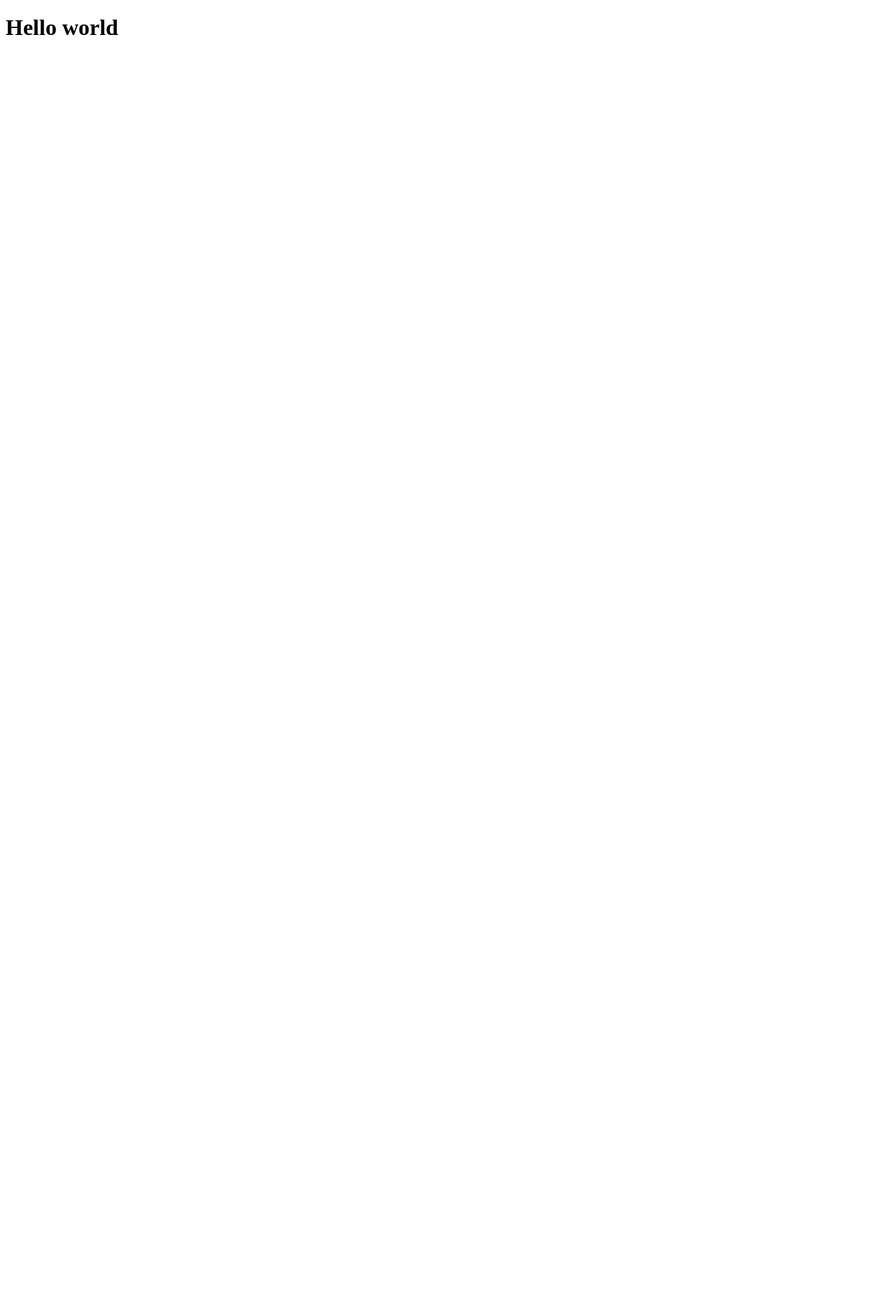
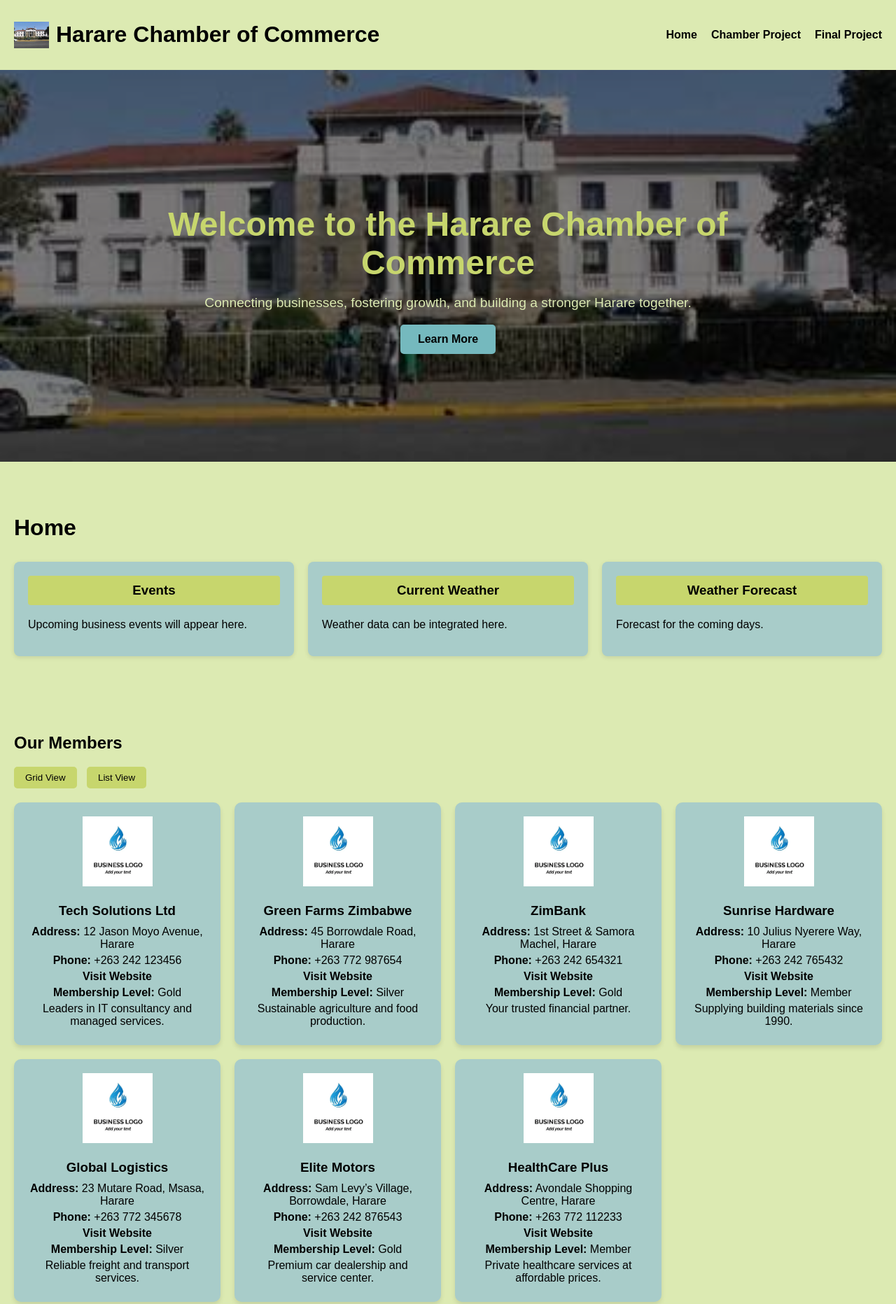
Before and after one commit to Mufaro08/WDD231, a plain HTML site: page chamber/directory.html in a window 1280 px wide. Shown: the top 1864 px of the page at 70% size. Before the commit the page ends 800 px from the top, so only its background shows below. Drawn offline with Linux system fonts and the light colour scheme.

Commit message:
Directory 1

```diff
--- /dev/null
+++ b/chamber/data/members.json
@@ -0,0 +1,65 @@
+[
+  {
+    "name": "Tech Solutions Ltd",
+    "address": "12 Jason Moyo Avenue, Harare",
+    "phone": "+263 242 123456",
+    "website": "https://www.techsolutions.co.zw",
+    "image": "logo.webp",
+    "membershipLevel": 3,
+    "info": "Leaders in IT consultancy and managed services."
+  },
+  {
+    "name": "Green Farms Zimbabwe",
+    "address": "45 Borrowdale Road, Harare",
+    "phone": "+263 772 987654",
+    "website": "https://www.greenfarms.co.zw",
+    "image": "logo.webp",
+    "membershipLevel": 2,
+    "info": "Sustainable agriculture and food production."
+  },
+  {
+    "name": "ZimBank",
+    "address": "1st Street & Samora Machel, Harare",
+    "phone": "+263 242 654321",
+    "website": "https://www.zimbank.co.zw",
+    "image": "logo.webp",
+    "membershipLevel": 3,
+    "info": "Your trusted financial partner."
+  },
+  {
+    "name": "Sunrise Hardware",
+    "address": "10 Julius Nyerere Way, Harare",
+    "phone": "+263 242 765432",
+    "website": "https://www.sunrisehardware.co.zw",
+    "image": "logo.webp",
+    "membershipLevel": 1,
+    "info": "Supplying building materials since 1990."
+  },
+  {
+    "name": "Global Logistics",
+    "address": "23 Mutare Road, Msasa, Harare",
+    "phone": "+263 772 345678",
+    "website": "https://www.globallogistics.co.zw",
+    "image": "logo.webp",
+    "membershipLevel": 2,
+    "info": "Reliable freight and transport services."
+  },
+  {
+    "name": "Elite Motors",
+    "address": "Sam Levy’s Village, Borrowdale, Harare",
+    "phone": "+263 242 876543",
+    "website": "https://www.elitemotors.co.zw",
+    "image": "logo.webp",
+    "membershipLevel": 3,
+    "info": "Premium car dealership and service center."
+  },
+  {
+    "name": "HealthCare Plus",
+    "address": "Avondale Shopping Centre, Harare",
+    "phone": "+263 772 112233",
+    "website": "https://www.healthcareplus.co.zw",
+    "image": "logo.webp",
+    "membershipLevel": 1,
+    "info": "Private healthcare services at affordable prices."
+  }
+]
--- a/chamber/directory.html
+++ b/chamber/directory.html
@@ -10,17 +10,116 @@
     <meta property="og:description" content="This is a Directory page for he chamber of Commerce">
     <meta property="og:url" content="https://mufaro08.github.io/WDD231/chamber/directory.html">
     <meta property="og:image" content="/favicon/city_hall.jpg">
+    <meta property="og:image:width" content="398">
+    <meta property="og:image:height" content="299x">
     <meta property="og:type" content="website">
     <meta property="twitter:title" content="Directory">
     <meta property="twitter:description" content="This is a Directory page for he chamber of Commerce">
     <meta property="twitter:url" content="https://mufaro08.github.io/WDD231/chamber/directory.html">
-    <meta property="twitter:image" content="/favicon/city_hall.jpg">
+    <meta property="twitter:image" content="./favicon/city_hall.jpg">
     <meta property="twitter:type" content="website">
+    <link rel="stylesheet" href="https://cdnjs.cloudflare.com/ajax/libs/font-awesome/7.0.1/css/all.min.css">
+    <link rel="stylesheet" href="./styles/style.css">
+    <link rel="stylesheet" href="https://cdnjs.cloudflare.com/ajax/libs/font-awesome/6.5.0/css/all.min.css">
+    <script src="./scripts/script.js" defer></script>
+
     <title>Directory</title>
 
 </head>
 <body>
-    <h1>Hello world</h1>
+    <header>
+        <div class="container1">
+            <div class="logo">
+            <img src="./images/city_hall.jpg" alt="Harare Chamber of Commerce Logo">
+            <h1>Harare Chamber of Commerce</h1>
+            </div>
+
+            <div class="menu-toggle" id="menu-toggle">
+            <i class="fas fa-bars"></i>
+            </div>
+
+            <nav id="nav-menu">
+            <ul>
+                <li><a href="#">Home</a></li>
+                <li><a href="#">Chamber Project</a></li>
+                <li><a href="#">Final Project</a></li>
+            </ul>
+            </nav>
+        </div>
+    </header>
+
+    <main>
+        <section class="hero">
+            <div class="hero-overlay"></div>
+            <div class="hero-content">
+                <h1>Welcome to the Harare Chamber of Commerce</h1>
+                <p>Connecting businesses, fostering growth, and building a stronger Harare together.</p>
+                <a href="#about">Learn More</a>
+            </div>
+        </section>
+
+        <section class="home">
+            <h2 class="home-heading">Home</h2>
+            <div class="home-container">
+
+                <div class="home-column">
+                <h3>Events</h3>
+                <p>Upcoming business events will appear here.</p>
+                </div>
+
+                <div class="home-column">
+                <h3>Current Weather</h3>
+                <p>Weather data can be integrated here.</p>
+                </div>
+
+                <div class="home-column">
+                <h3>Weather Forecast</h3>
+                <p>Forecast for the coming days.</p>
+                </div>
+            </div>
+        </section>
+
+
+        <section id="members">
+            <h2>Our Members</h2>
+
+            <div class="view-toggle">
+                <button id="grid-view">Grid View</button>
+                <button id="list-view">List View</button>
+            </div>
+
+            <div id="members-container" class="grid"></div>
+        </section>
+
+
+
+    </main>
+
+    <footer>
+        <div class="footer-container">
+      <div class="footer-column">
+        <strong>Harare Chamber of Commerce</strong>
+        <p> 155 Fife Street, Harare, Zimbabwe</p>
+        <p>info@hararecc.com</p>
+        <p>+263 778 684 558</p>
+      </div>
+
+      <div class="footer-column">
+        <div class="social-links">
+          <a href="https://youtube.com" ><i class="fab fa-facebook-f"></i></a>
+          <a href="https://twitter.com" target="_blank"><i class="fab fa-linkedin"></i></a>
+          <a href="www.linkedin.com/in/mufaro-maz-3890807a"><i class="fab fa-linkedin"></i></a>
+        </div>
+      </div>
+
+      <div class="footer-column">
+        <p>WDD231 Class Project</p>
+        <p id="dynamic1"></p>
+        <p id="dynamic2"></p>
+        <p id="dynamic3"></p>
+      </div>
+    </div>
+    </footer>
 
 </body>
 </html>
--- /dev/null
+++ b/chamber/scripts/script.js
@@ -0,0 +1,91 @@
+// const footer = document.querySelector("footer");
+// const firstParagraph = footer.selectB("p");
+// const secondParagraph = footer.querySelector("p:nth-of-type(2)");
+
+
+// const currentYear = new Date().getFullYear();
+// const lastModified = document.lastModified;
+
+
+// firstParagraph.textContent = `© ${currentYear} Mufaro Justice Tapera, Zimbabwe. All rights reserved.`;
+// secondParagraph.textContent = `Last Modified: ${lastModified}`;
+
+// document.getElementById("dynamic1").textContent = "This is the first dynamic message.";
+// document.getElementById("dynamic2").textContent = "This is the second dynamic message.";
+
+const firstParagraph = document.getElementById("dynamic1");
+const secondParagraph = document.getElementById("dynamic2");
+const thirdParagraph = document.getElementById("dynamic3");
+
+
+const currentYear = new Date().getFullYear();
+const lastModified = document.lastModified;
+
+
+firstParagraph.textContent = `Mufaro Justice Tapera`;
+secondParagraph.textContent = `© ${currentYear} Harare Chamber of Commerce. All rights reserved.`;
+thirdParagraph.textContent = `Last Modified: ${lastModified}`;
+
+
+const menuToggle = document.getElementById('menu-toggle');
+const navMenu = document.getElementById('nav-menu');
+
+menuToggle.addEventListener('click', () => {
+navMenu.classList.toggle('active');
+});
+
+async function loadMembers() {
+  try {
+    const response = await fetch("./data/members.json");
+    const members = await response.json();
+    displayMembers(members, "grid");
+  } catch (error) {
+    console.error("Error loading members:", error);
+  }
+}
+
+function displayMembers(members, view) {
+  const container = document.getElementById("members-container");
+  container.className = view;
+  container.innerHTML = "";
+
+  members.forEach(member => {
+    const card = document.createElement("div");
+    card.classList.add("member-card");
+
+    card.innerHTML = `
+      <img src="./images/${member.image}" alt="${member.name}">
+      <h3>${member.name}</h3>
+      <p><strong>Address:</strong> ${member.address}</p>
+      <p><strong>Phone:</strong> ${member.phone}</p>
+      <p><a href="${member.website}" target="_blank">Visit Website</a></p>
+      <p><strong>Membership Level:</strong> ${formatLevel(member.membershipLevel)}</p>
+      <p>${member.info}</p>
+    `;
+
+    container.appendChild(card);
+  });
+}
+
+function formatLevel(level) {
+  switch(level) {
+    case 1: return "Member";
+    case 2: return "Silver";
+    case 3: return "Gold";
+    default: return "Unknown";
+  }
+}
+
+document.getElementById("grid-view").addEventListener("click", async () => {
+  const response = await fetch("./data/members.json");
+  const members = await response.json();
+  displayMembers(members, "grid");
+});
+
+document.getElementById("list-view").addEventListener("click", async () => {
+  const response = await fetch("./data/members.json");
+  const members = await response.json();
+  displayMembers(members, "list");
+});
+
+window.addEventListener("DOMContentLoaded", loadMembers);
--- /dev/null
+++ b/chamber/styles/style.css
@@ -0,0 +1,303 @@
+:root {
+  --color-primary: #75b9be;
+  --color-secondary: #a8ccc9;
+  --color-accent-1: #b3d6c6;
+  --color-accent-2: #c7d66d;
+  --color-background: #dceab2;
+  --color-text: #000000;
+}
+
+body {
+      margin: 0;
+      font-family: Arial, sans-serif;
+      color: var(--color-text);
+      background-color: var(--color-background);
+}
+
+header {
+  background-color: var(--primary-color);
+  color: var(--text-color);
+  padding: 10px 20px;
+}
+
+.container1 {
+  display: flex;
+  align-items: center;
+  justify-content: space-between;
+}
+
+.logo {
+  display: flex;
+  align-items: center;
+}
+
+.logo img {
+  width: 50px;
+  margin-right: 10px;
+}
+
+nav ul {
+  list-style: none;
+  display: flex;
+  gap: 20px;
+  margin: 0;
+  padding: 0;
+}
+
+nav ul li a {
+  text-decoration: none;
+  color: var(--text-color);
+  font-weight: bold;
+}
+
+nav ul li a:hover {
+  color: var(--accent-1);
+}
+
+.menu-toggle {
+  display: none;
+  font-size: 28px;
+  cursor: pointer;
+}
+
+.hero {
+      position: relative;
+      display: flex;
+      align-items: center;
+      justify-content: center;
+      text-align: center;
+      color: white;
+      min-height: 70vh;
+      background: url("../images/city_hall.jpg") no-repeat center center/cover;
+    }
+
+.hero-overlay {
+    position: absolute;
+    top: 0;
+    left: 0;
+    width: 100%;
+    height: 100%;
+    background: rgba(0, 0, 0, 0.5);
+}
+
+.hero-content {
+    position: relative;
+    z-index: 1;
+    max-width: 800px;
+    padding: 20px;
+}
+
+.hero-content h1 {
+    font-size: 3rem;
+    margin-bottom: 15px;
+    color: var(--color-accent-2);
+}
+
+.hero-content p {
+    font-size: 1.2rem;
+    margin-bottom: 20px;
+    color: var(--color-background);
+}
+
+.hero-content a {
+    display: inline-block;
+    padding: 12px 25px;
+    background-color: var(--color-primary);
+    color: var(--color-text);
+    text-decoration: none;
+    border-radius: 5px;
+    font-weight: bold;
+    transition: background 0.3s ease;
+}
+
+.hero-content a:hover {
+    background-color: var(--color-accent-1);
+}
+
+.home {
+  padding: 50px 20px;
+  background-color: var(--color-background);
+}
+
+.home-heading {
+  font-size: 2rem;
+  margin-bottom: 30px;
+  color: var(--color-text);
+  text-align: left;
+}
+
+.home-container {
+  display: flex;
+  gap: 20px;
+  flex-wrap: wrap;
+}
+
+.home-column {
+  flex: 1;
+  min-width: 250px;
+  background-color: var(--color-secondary);
+  padding: 20px;
+  border-radius: 8px;
+  box-shadow: 0 2px 6px rgba(0,0,0,0.1);
+}
+
+.home-column h3 {
+  margin-top: 0;
+  background-color: var(--color-accent-2);
+  color: var(--color-text);
+  padding: 10px;
+  border-radius: 4px;
+  text-align: center;
+}
+
+.home-column p {
+  margin-top: 15px;
+  color: var(--color-text);
+}
+
+#members {
+  padding: 40px 20px;
+}
+
+#members h2 {
+  margin-bottom: 20px;
+  color: var(--primary-color);
+}
+
+.view-toggle {
+  margin-bottom: 20px;
+}
+
+.view-toggle button {
+  margin-right: 10px;
+  padding: 8px 16px;
+  border: none;
+  cursor: pointer;
+  background: var(--color-accent-2);
+  color: var(--color-text);
+  border-radius: 5px;
+  transition: background 0.3s;
+}
+
+.view-toggle button:hover {
+  background: var(--accent-2);
+}
+
+#members-container.grid {
+  display: grid;
+  grid-template-columns: repeat(auto-fit, minmax(250px, 1fr));
+  gap: 20px;
+}
+
+#members-container.list {
+  display: flex;
+  flex-direction: column;
+  gap: 15px;
+}
+
+.member-card {
+  background: var(--color-secondary);
+  padding: 20px;
+  border-radius: 10px;
+  box-shadow: 0px 4px 6px rgba(0,0,0,0.1);
+  text-align: center;
+}
+
+.member-card img {
+  max-width: 100px;
+  margin-bottom: 10px;
+}
+
+.member-card h3 {
+  margin: 10px 0;
+  color: var(--color-text);
+}
+
+.member-card p {
+  margin: 5px 0;
+}
+
+.member-card a {
+  text-decoration: none;
+  color: var(--accent-1);
+  font-weight: bold;
+}
+
+
+@media (max-width: 768px) {
+     nav {
+    display: none;
+    position: absolute;
+    top: 70px;
+    right: 20px;
+    background: var(--primary-color);
+    padding: 10px;
+    border-radius: 8px;
+    }
+
+    nav ul {
+        flex-direction: column;
+        gap: 10px;
+    }
+
+    .menu-toggle {
+        display: block;
+    }
+
+    nav.active {
+        display: block;
+    }
+
+     .hero-content h1 {
+        font-size: 2rem;
+      }
+
+    .hero-content p {
+    font-size: 1rem;
+    }
+
+    .home-container {
+        flex-direction: column;
+    }
+}
+
+footer {
+    background-color: var(--color-primary);
+    color: var(--color-text);
+    padding: 30px 20px;
+}
+
+.footer-container {
+    display: flex;
+    flex-wrap: wrap;
+    justify-content: space-between;
+    gap: 20px;
+}
+
+.footer-column {
+    flex: 1;
+    min-width: 250px;
+}
+
+.footer-column p,
+.footer-column a {
+    margin: 5px 0;
+    color: var(--color-text);
+    text-decoration: none;
+}
+
+.footer-column a:hover {
+    color: var(--color-accent-1);
+}
+
+.social-links a {
+    color: #ffffff;
+    font-size: 30px;
+    margin-left: 15px;
+    text-decoration: none;
+    transition: color 0.3s;
+}
+
+.social-links a:hover {
+    color: var(--color-accent-2);
+}
```
Also changed, not shown: chamber/images/city_hall.jpg (added), chamber/images/logo.webp (added).
